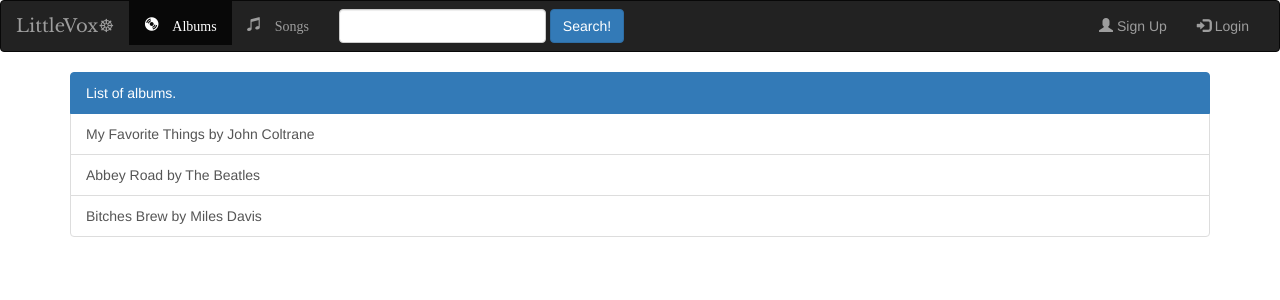
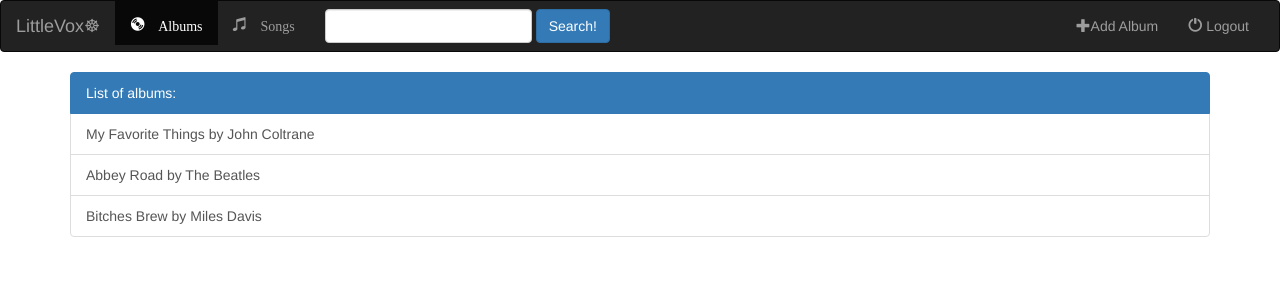
Before and after one commit to cstin854/cstin_django, a Django app: page /music/ in a window 1280 px wide. Shown: the top 300 px of the page. Run offline with Django 3.2, Linux system fonts and the light colour scheme; data comes from the database, SQL or seed files in the repository; some libraries are stand-ins or nearby versions.

Commit message:
fixed a small css issue. finished styling the navbar.

```diff
--- a/mysite/music/templates/music/index.html
+++ b/mysite/music/templates/music/index.html
@@ -1,9 +1,9 @@
-{% load staticfiles %}
-<link rel="stylesheet" type="text/css" href="{% static 'music/style.css' %}" />
 <link href="https://fonts.googleapis.com/css?family=Libre+Baskerville" rel="stylesheet">
 <link rel="stylesheet" href="https://maxcdn.bootstrapcdn.com/bootstrap/3.3.7/css/bootstrap.min.css">
 <script src="https://ajax.googleapis.com/ajax/libs/jquery/3.2.1/jquery.min.js"></script>
 <script src="https://maxcdn.bootstrapcdn.com/bootstrap/3.3.7/js/bootstrap.min.js"></script>
+{% load staticfiles %}
+<link rel="stylesheet" type="text/css" href="{% static 'music/index_style.css' %}" />
 
 <nav class="navbar navbar-inverse">
 	<div class="container-fluid">
@@ -13,9 +13,7 @@
 			<span class="icon-bar"></span>
 			<span class="icon-bar"></span>
 			</button>
-			<div style="font-family: 'Libre Baskerville', serif;">
-				<a class="navbar-brand" href="{% url 'music:index' %}">LittleVox&#9784;</a>
-			</div>
+			<a class="navbar-brand" href="{% url 'music:index' %}">LittleVox&#9784;</a>
 		</div>
 
 		<div class="collapse navbar-collapse" id="myNavbar">
@@ -40,8 +38,8 @@
 			</form>
 
 			<ul class="nav navbar-nav navbar-right">
-				<li><a href="#"><span class="glyphicon glyphicon-user"></span> Sign Up</a></li>
-				<li><a href="#"><span class="glyphicon glyphicon-log-in"></span> Login</a></li>
+				<li><a href="#"><span class="glyphicon glyphicon-plus"></span>Add Album</a></li>
+				<li><a href="#"><span class="glyphicon glyphicon-off"></span>&nbsp;Logout</a></li>
 			</ul>
 		</div>
 	</div>
@@ -50,7 +48,7 @@
 <div class="container">
 
 	<div class="list-group">
-		<button type="button" class="list-group-item list-group-item-action active" disabled>List of albums.</button>
+		<button type="button" class="list-group-item list-group-item-action active" disabled>List of albums:</button>
 		{% if all_albums %}
 		{% for album in all_albums %}
 			<a href="{% url 'music:detail' album.id %}" class="list-group-item list-group-item-action">{{ album }}</a>
```
